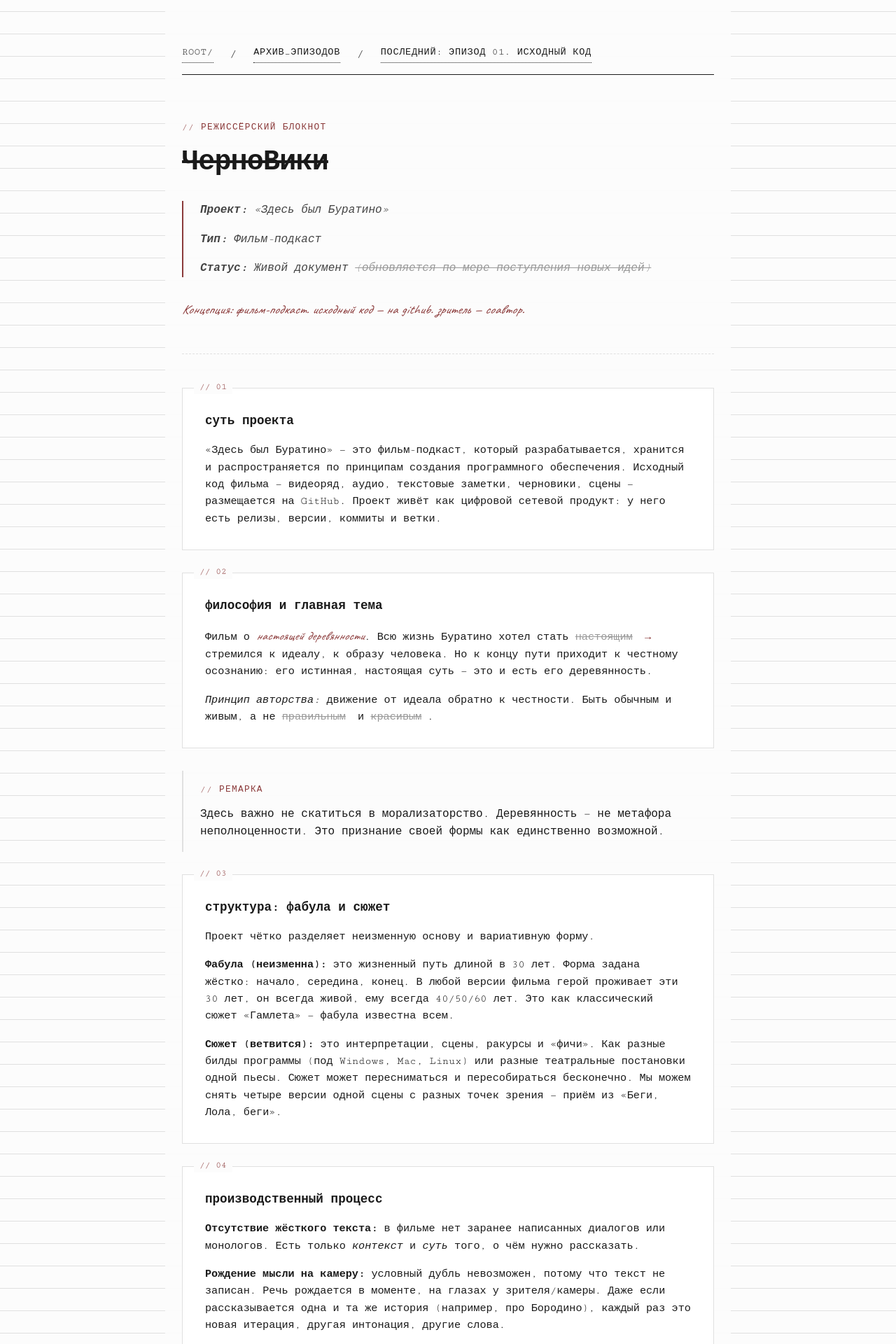
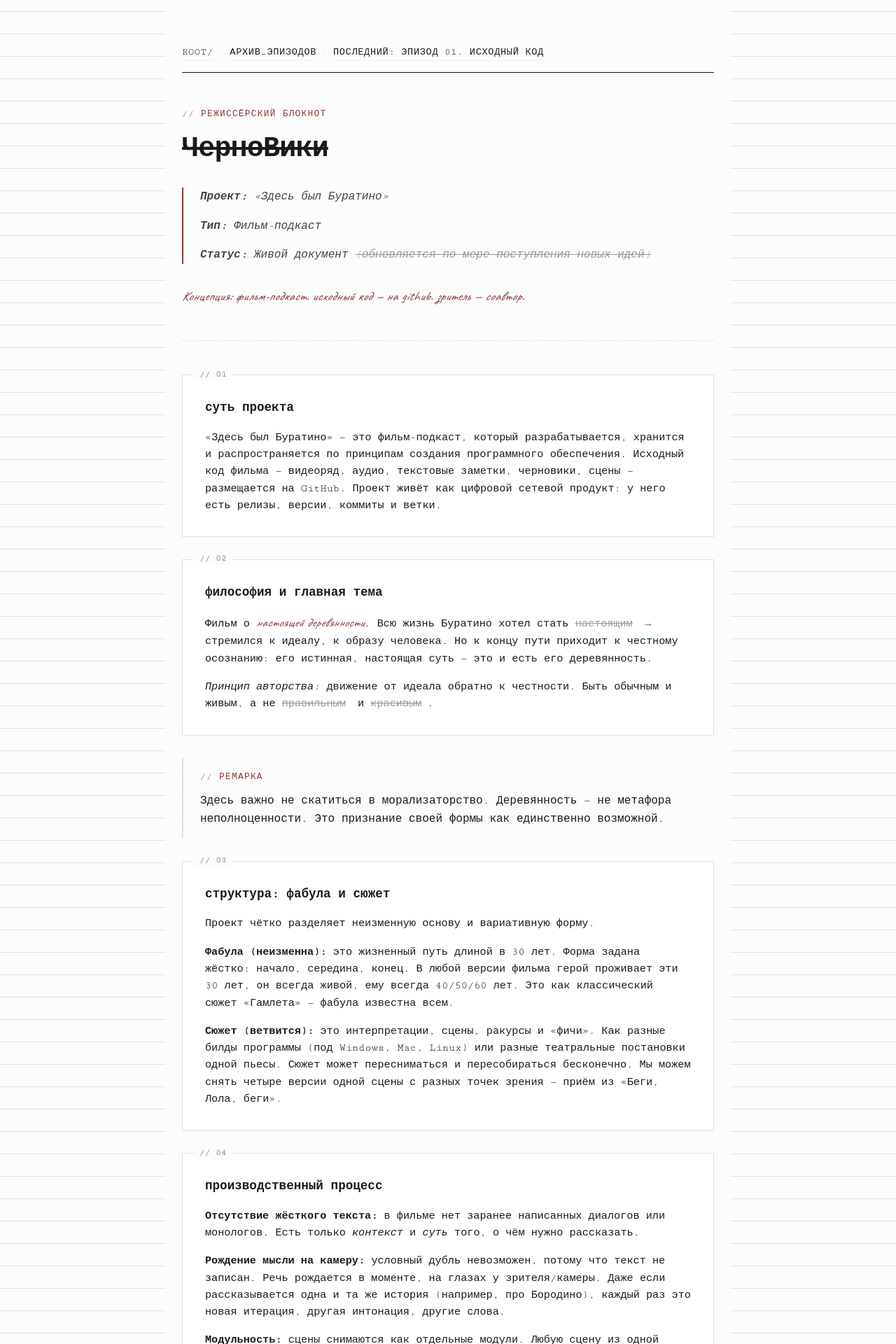
Before and after one commit to avecher/lab, a Jekyll site: the page built from index.md, in a window 1280 px wide. Shown: the top 1920 px of the page at 70% size. Built offline with Jekyll 4.4.1, drawn with Linux system fonts in a browser that asks for light colours.

Commit message:
Update style.css
Добавлены стили двух меню

```diff
--- a/assets/css/style.css
+++ b/assets/css/style.css
@@ -226,3 +226,99 @@ img {
   .container { padding: 2rem 1rem; }
   .principle-card { padding: 1.5rem; }
 }
+
+/* =========================================
+   1. ГЛОБАЛЬНАЯ НАВИГАЦИЯ (Путь к файлу)
+   ========================================= */
+.global-nav {
+  font-family: var(--font-mono);
+  font-size: 0.8rem;
+  color: #666;
+  margin-bottom: 3rem;
+  display: flex;
+  flex-wrap: wrap;
+  gap: 0.5rem;
+  align-items: center;
+}
+
+.global-nav a {
+  color: var(--text-color);
+  text-decoration: none;
+  border-bottom: 1px dotted var(--line-color);
+  transition: all 0.2s ease;
+}
+
+.global-nav a:hover {
+  border-bottom-color: var(--accent-color);
+  color: var(--accent-color);
+}
+
+.nav-separator {
+  color: var(--line-color);
+  user-select: none; /* Нельзя выделить, как настоящий разделитель */
+}
+
+/* =========================================
+   2. ЛОКАЛЬНАЯ НАВИГАЦИЯ (Якоря / Содержание)
+   ========================================= */
+.local-nav {
+  margin: 2rem 0 3rem 0;
+  padding: 1.25rem 1.5rem;
+  border: 1px dashed var(--line-color);
+  background: rgba(255, 255, 255, 0.6); /* Полупрозрачный, чтобы видна была линовка */
+}
+
+.local-nav-title {
+  font-family: var(--font-mono);
+  font-size: 0.75rem;
+  text-transform: uppercase;
+  color: var(--accent-color);
+  letter-spacing: 0.1em;
+  margin-bottom: 0.75rem;
+  display: block;
+}
+
+.local-nav ul {
+  list-style: none;
+  padding: 0;
+  margin: 0;
+  display: flex;
+  flex-wrap: wrap;
+  gap: 1rem 1.5rem;
+}
+
+.local-nav a {
+  font-size: 0.9rem;
+  color: var(--text-color);
+  text-decoration: none;
+  border-bottom: 1px solid transparent;
+  transition: all 0.2s ease;
+}
+
+.local-nav a::before {
+  content: "→ ";
+  color: var(--accent-color);
+  opacity: 0.6;
+}
+
+.local-nav a:hover {
+  color: var(--accent-color);
+  border-bottom-color: var(--accent-color);
+}
+
+/* =========================================
+   3. ФУТЕР (перенесено из инлайн-стилей)
+   ========================================= */
+.site-footer {
+  margin-top: 6rem;
+  padding-top: 2rem;
+  border-top: 1px solid var(--line-color);
+  font-size: 0.8rem;
+  color: #666;
+  text-align: left;
+}
+
+.site-footer .handwritten {
+  margin-top: 0.5rem;
+  font-size: 1.3rem;
+}
```
